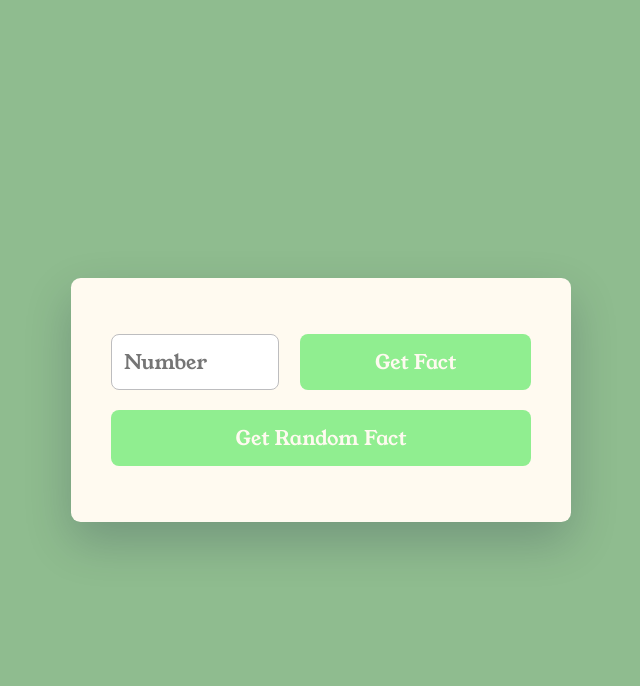
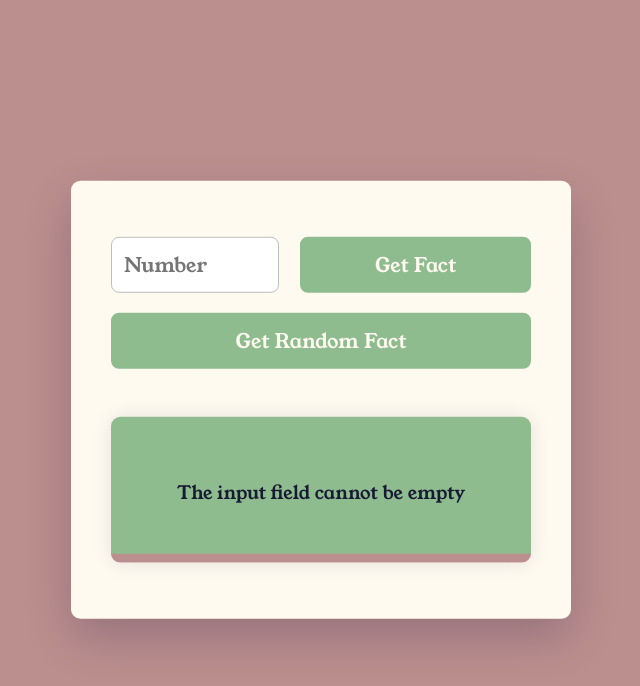
Before and after one commit to Sedamalkocc/Number-Trivia-App, a plain HTML site: page index.html in a window 1280 px wide. Both pictures are taken after a click on the button "Get Fact". Shown: the whole page, without its empty margins (319-959 px from the left). Drawn offline with Linux system fonts and the light colour scheme; no server answers.

Commit message:
project is done

```diff
--- a/index.html
+++ b/index.html
@@ -5,17 +5,16 @@
     <meta name="viewport" content="width=device-width, initial-scale=1.0">
     <title>Number Trivia App</title>
     <link rel="stylesheet" href="style.css">
-    <link rel="preconnect" href="https://fonts.googleapis.com">
-    <link rel="preconnect" href="https://fonts.gstatic.com" crossorigin>
     <link href="https://fonts.googleapis.com/css2?family=Young+Serif&display=swap" rel="stylesheet">
 </head>
 <body>
     <div class="container">
         <div class="search-container">
-        <input type="num" placeholder="Number"/>
-        <button id="get-fact-btn">Get Fact</button>
-    </div>
-    <button id="ran-fact-btn">Get Random Fact</button>
+          <input type="num" placeholder="Number" id="num"/>
+          <button id="get-fact-btn">Get Fact</button>
+        </div>
+        <button id="ran-fact-btn">Get Random Fact</button>
+        <div class="fact"></div>
     </div>
     <script src="script.js"></script>
 </body>
--- a/script.js
+++ b/script.js
@@ -1,3 +1,48 @@
-let getFactBtn = document.querySelector("get-fact-btn");
-let ranFactBtn = document.querySelector("ran-fact-btn");
+let getFactBtn = document.getElementById("get-fact-btn");
+let ranFactBtn = document.getElementById("ran-fact-btn");
 let fact = document.querySelector(".fact");
+let url = "http://numbersapi.com/";
+
+let fetchFact = (num) => {
+  let finalUrl = url + num;
+  fetch(finalUrl)
+    .then((resp) => resp.text())
+    .then((data) => {
+      fact.style.display = "block";
+      fact.innerHTML = `<h2>${num}</h2>
+      <p>${data}</p>`;
+      document.querySelector(".container").append(fact);
+    });
+};
+let getFact = () => {
+  let num = document.getElementById("num").value;
+  //Check if input number is not empty
+  //If not empty
+  if (num) {
+    //Check if number lies between 0 and 300
+    //if Yes fetch the fact
+    if (num >= 0 && num <= 300) {
+      fetchFact(num);
+    }
+    //If number is less than 0 or greater than 300 display error message.
+    else {
+      fact.style.display = "block";
+      fact.innerHTML = `<p class="msg"> Please enter a number between 0 to 300.</p>`;
+    }
+  }
+  //If input number is empty display error message
+  else {
+    fact.style.display = "block";
+    fact.innerHTML = `<p class="msg">The input field cannot be empty</p>`;
+  }
+};
+
+let getRandomFact = () => {
+  //Random number between 0 to 300
+  let num = Math.floor(Math.random() * 301);
+  fetchFact(num);
+};
+
+getFactBtn.addEventListener("click", getFact);
+ranFactBtn.addEventListener("click", getRandomFact);
+window.addEventListener("load", getRandomFact);
--- a/style.css
+++ b/style.css
@@ -6,7 +6,8 @@
 }
 
 body{
-    background-color: #8FBC8F;
+
+    background-color: #BC8F8F;
 }
 .container{
     background-color: #FFFAF0;
@@ -41,7 +42,7 @@ body{
 }
 .container button{
     width: 55%;
-    background-color: #90EE90;
+    background-color: #8FBC8F;
     color: #FFFAF0;
     font-weight: 500;
     padding: 0.7em;
@@ -51,3 +52,30 @@ body{
     width: 100%;
     margin-top: 1em;
 }
+.fact {
+    background-color: #8FBC8F;
+    box-shadow: 0 0 1.2em rgba(0, 4, 52, 0.1);
+    margin: 3em auto 0 auto;
+    padding: 2.8em 1.8em;
+    border-radius: 0.6em;
+    border: none;
+    border-bottom: 0.6em solid #BC8F8F;
+    display: none;
+  }
+  .fact h2 {
+    font-size: 2.8em;
+    color: #181a34;
+  }
+  .fact p {
+    font-size: 1.15em;
+    font-weight: 400;
+    color: #50526b;
+    line-height: 1.8em;
+    text-align: justify;
+    margin-top: 0.8em;
+  }
+  p.msg {
+    text-align: center;
+    font-weight: 500;
+    color: #181a34;
+  }
```
